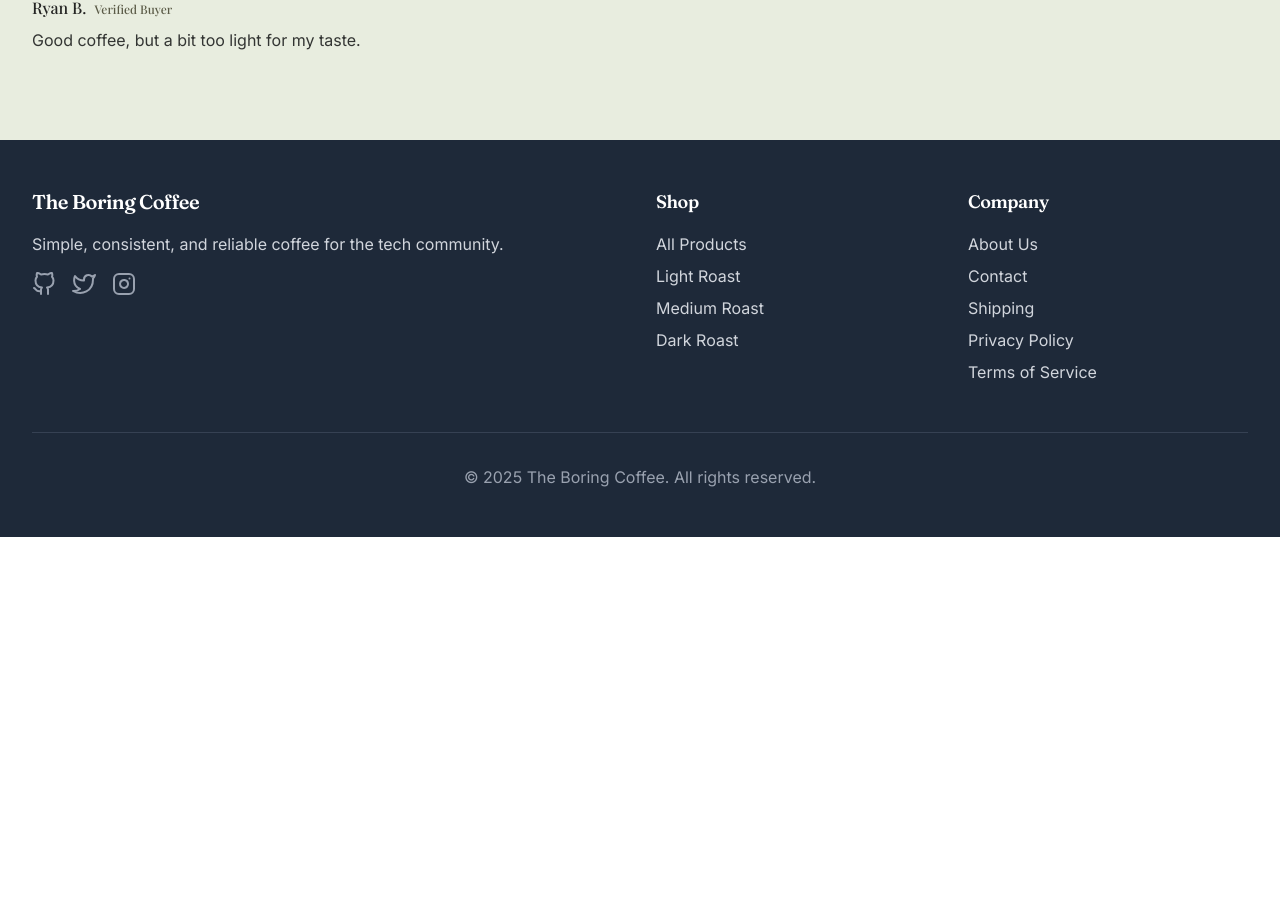
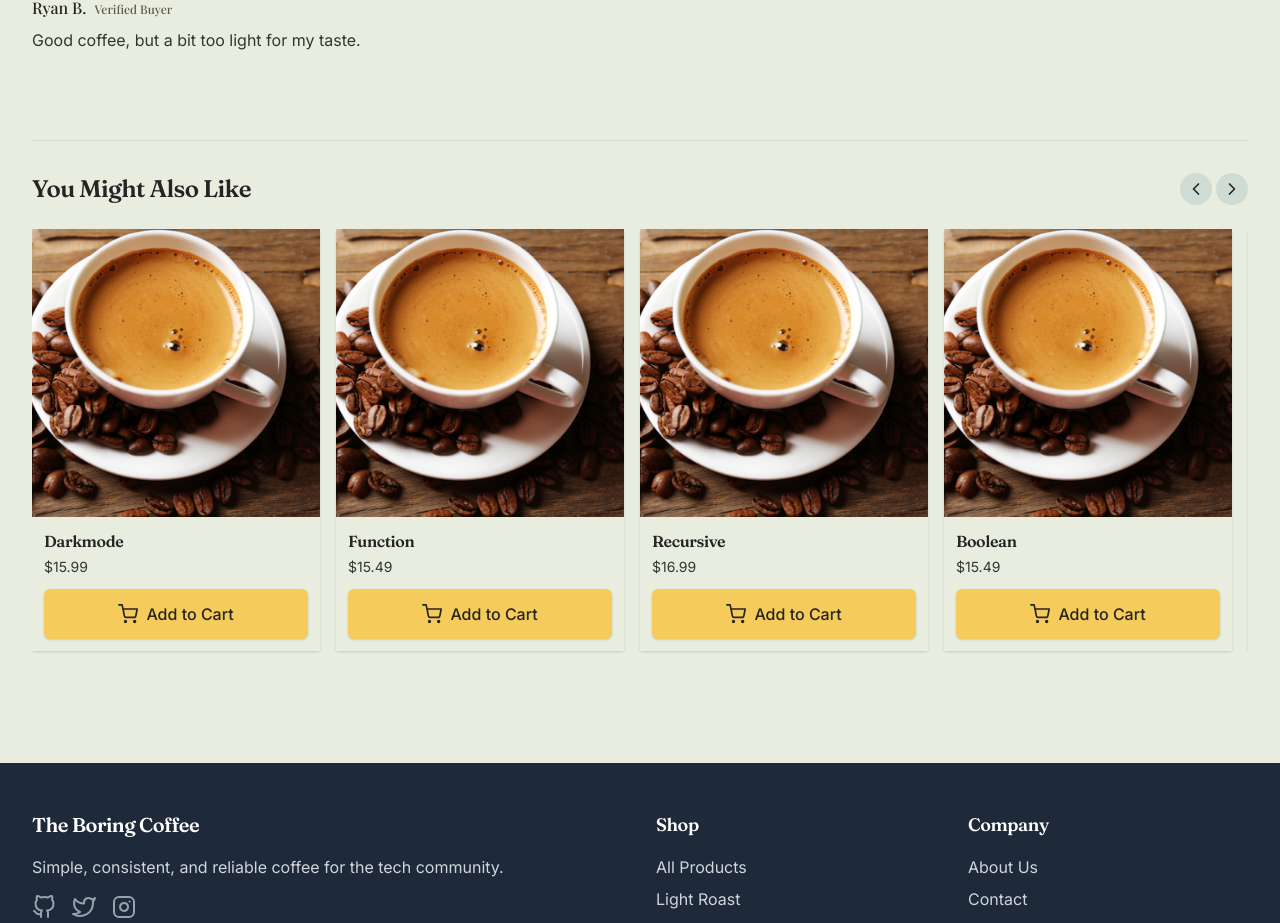
Before and after one commit to danghaonhien/the-boring-coffee, a Next.js app: page /products/1 in a window 1280 px wide. Shown: the part 6496-7419 px from the top of the page. Before the commit the page ends 7033 px from the top, so only its background shows below. Built offline with nearby package versions, Linux system fonts and the light colour scheme; a web font is replaced by a local one.

Commit message:
added recommended section in product

```diff
--- a/src/app/products/[id]/page.tsx
+++ b/src/app/products/[id]/page.tsx
@@ -9,6 +9,7 @@ import ProductImageSlider from '../../../components/products/ProductImageSlider'
 import ProductStory from '../../../components/products/ProductStory';
 import VietnamesePhinGuide from '../../../components/products/VietnamesePhinGuide';
 import StickyProductFooter from '../../../components/products/StickyProductFooter';
+import RecommendedProducts from '../../../components/products/RecommendedProducts';
 
 type ProductPageProps = {
   params: {
@@ -96,6 +97,15 @@ export default async function ProductPage({ params }: ProductPageProps) {
       <div className="mt-16 border-t border-[#CFDBD5] pt-10">
         <ProductReviews productId={product.id} productName={product.name} />
       </div>
+
+      {/* Recommended Products Section */}
+      <div className="mt-16 border-t border-[#CFDBD5]">
+        <RecommendedProducts
+          currentProductId={product.id}
+          products={products}
+          title="You Might Also Like"
+        />
+      </div>
     </div>
 
     {/* Sticky footer that appears when scrolling */}
--- /dev/null
+++ b/src/components/products/RecommendedProducts.tsx
@@ -0,0 +1,158 @@
+'use client';
+
+import Link from 'next/link';
+import Image from 'next/image';
+import { useState, useRef } from 'react';
+import { FiChevronLeft, FiChevronRight } from 'react-icons/fi';
+import { Product } from '../../types/database.types';
+import { formatPrice } from '../../lib/utils';
+import AddToCartButton from './AddToCartButton';
+
+interface RecommendedProductsProps {
+  currentProductId: string;
+  products: Product[];
+  title?: string;
+}
+
+export default function RecommendedProducts({
+  currentProductId,
+  products,
+  title = "You Might Also Like"
+}: RecommendedProductsProps) {
+  const [currentSlide, setCurrentSlide] = useState(0);
+  const sliderRef = useRef<HTMLDivElement>(null);
+
+  // Filter out the current product
+  const recommendedProducts = products
+    .filter(product => product.id !== currentProductId)
+    .slice(0, 7); // Show up to 7 products
+
+  if (recommendedProducts.length === 0) {
+    return null;
+  }
+
+  const scrollToSlide = (slide: number) => {
+    if (sliderRef.current) {
+      const itemWidth = 220; // Item width + margin (smaller)
+      const totalSlides = recommendedProducts.length;
+
+      // Normalize slide index for looping
+      let targetSlide = slide;
+      if (targetSlide < 0) targetSlide = totalSlides - 1;
+      if (targetSlide >= totalSlides) targetSlide = 0;
+
+      // Scroll to the target slide
+      sliderRef.current.scrollTo({
+        left: targetSlide * itemWidth,
+        behavior: 'smooth'
+      });
+
+      setCurrentSlide(targetSlide);
+    }
+  };
+
+  return (
+    <div className="py-8">
+      <div className="flex justify-between items-center mb-6">
+        <h2 className="text-2xl font-bold text-[#242423]">{title}</h2>
+
+        {recommendedProducts.length > 1 && (
+          <div className="flex gap-1">
+            <button
+              onClick={() => scrollToSlide(currentSlide - 1)}
+              className="p-1.5 rounded-full bg-[#CFDBD5] text-[#242423]"
+              aria-label="Previous product"
+            >
+              <FiChevronLeft className="h-5 w-5" />
+            </button>
+            <button
+              onClick={() => scrollToSlide(currentSlide + 1)}
+              className="p-1.5 rounded-full bg-[#CFDBD5] text-[#242423]"
+              aria-label="Next product"
+            >
+              <FiChevronRight className="h-5 w-5" />
+            </button>
+          </div>
+        )}
+      </div>
+
+      <div className="relative overflow-hidden">
+        <div
+          ref={sliderRef}
+          className="flex overflow-x-auto gap-4 pb-4 hide-scrollbar"
+          style={{
+            scrollbarWidth: 'none',
+            msOverflowStyle: 'none',
+            scrollSnapType: 'x mandatory'
+          }}
+        >
+          <style jsx global>{`
+            .hide-scrollbar::-webkit-scrollbar {
+              display: none;
+            }
+
+            @media (min-width: 640px) {
+              .product-card {
+                width: calc(50% - 1rem);
+                flex: 0 0 calc(50% - 1rem);
+              }
+            }
+
+            @media (min-width: 768px) {
+              .product-card {
+                width: calc(33.333% - 1rem);
+                flex: 0 0 calc(33.333% - 1rem);
+              }
+            }
+
+            @media (min-width: 1024px) {
+              .product-card {
+                width: calc(25% - 1rem);
+                flex: 0 0 calc(25% - 1rem);
+              }
+            }
+          `}</style>
+
+          {recommendedProducts.map((product) => (
+            <div
+              key={product.id}
+              className="product-card relative flex-shrink-0 w-[200px] snap-start"
+            >
+              <div className="bg-[#E8EDDF]  shadow-sm overflow-hidden h-full flex flex-col transition-transform transform hover:scale-[1.02]">
+                <Link href={`/products/${product.id}`} className="block">
+                  <div className="aspect-square bg-[#CFDBD5] overflow-hidden">
+                    {product.image_url && (
+                      <Image
+                        src={product.image_url}
+                        alt={product.name}
+                        width={200}
+                        height={200}
+                        className="w-full h-full object-center object-cover group-hover:opacity-75 transition-opacity"
+                        unoptimized
+                      />
+                    )}
+                  </div>
+
+                  <div className="p-3">
+                    <h3 className="text-md font-medium text-[#242423] truncate">
+                      {product.name}
+                    </h3>
+                    <p className="mt-1 text-sm text-[#333533]">
+                      {formatPrice(product.price)}
+                    </p>
+
+
+                  </div>
+                </Link>
+
+                <div className="p-3 pt-0 mt-auto">
+                  <AddToCartButton product={product} compact={true} />
+                </div>
+              </div>
+            </div>
+          ))}
+        </div>
+      </div>
+    </div>
+  );
+}
```
